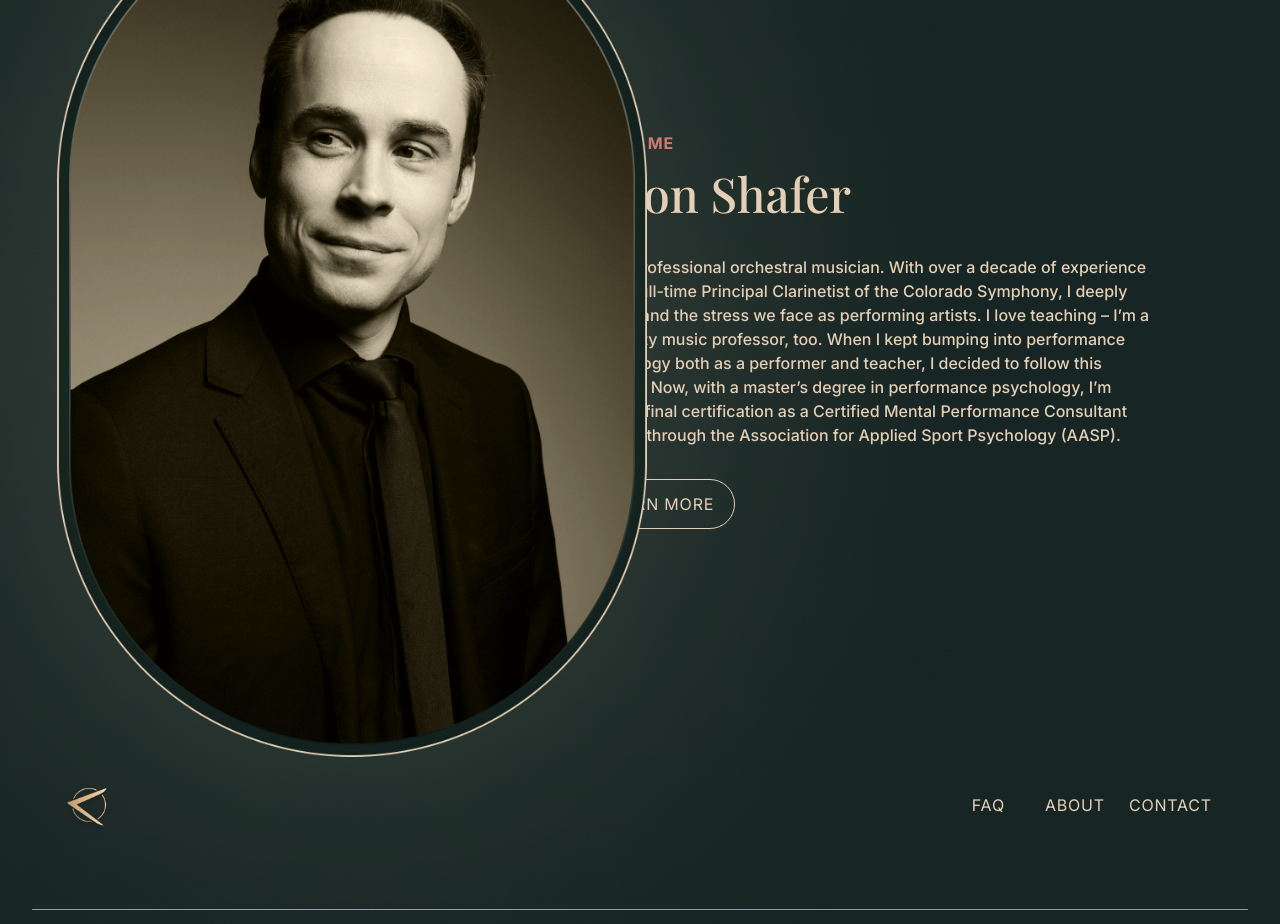
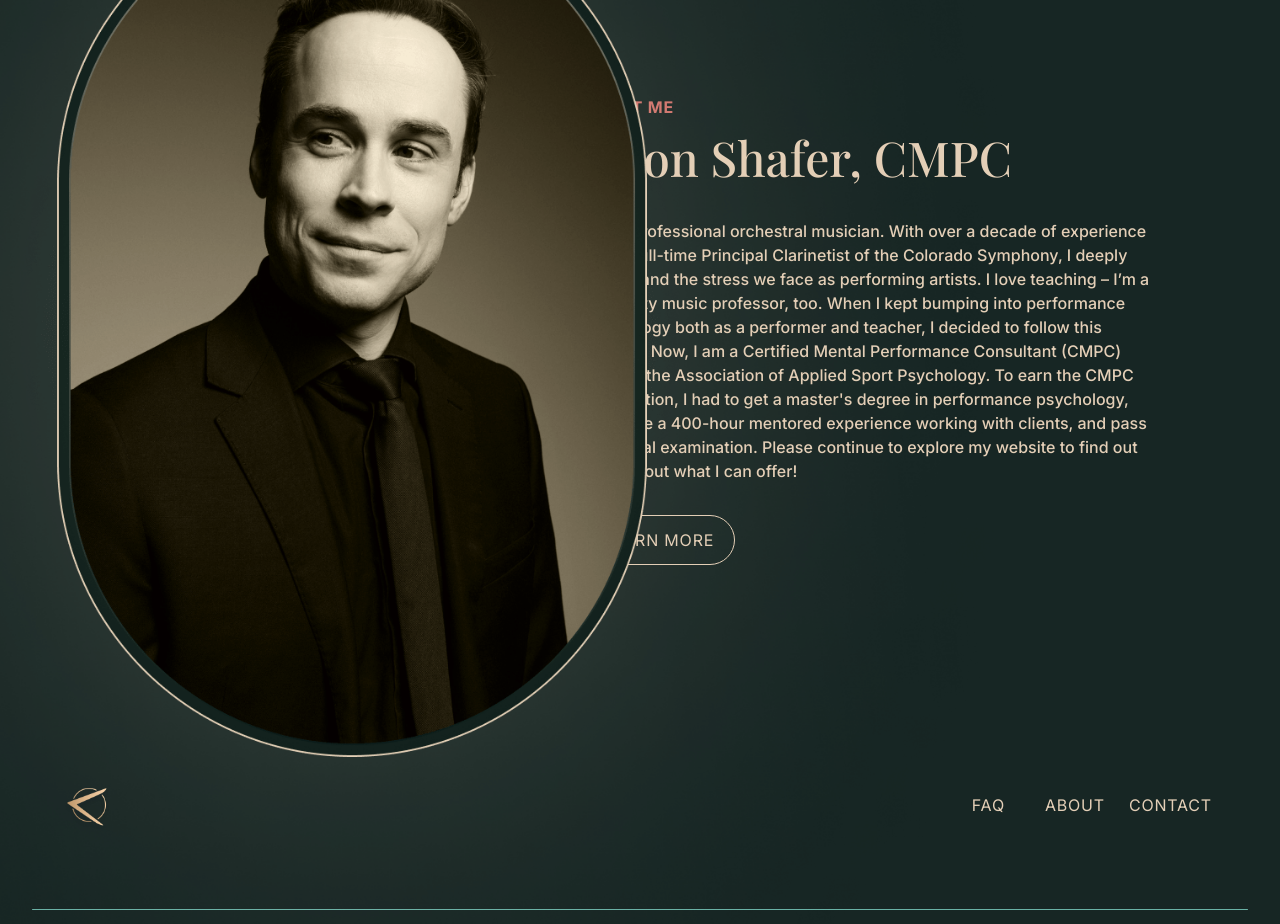
Before and after one commit to alfalcon90/crescendo, a Next.js app: page / in a window 1280 px wide. Shown: the part 5040-5964 px from the top of the page. Built offline with nearby package versions, Linux system fonts and the light colour scheme; a web font is replaced by a local one.

Commit message:
i love bemmy

```diff
--- a/src/components/AboutMe.tsx
+++ b/src/components/AboutMe.tsx
@@ -24,8 +24,8 @@ export default function AboutMe({
                 loading="eager"
             />
           </div>
-          <SectionHeader dark className="[&]:text-start lg:[&]:items-start" innerClassName="lg:[&]:items-start [&]:space-y-8" overline="About me" title="Jason Shafer" href={showBtn ? "/about" : undefined} subtitle="I am a professional orchestral musician. With over a decade of experience as the full-time Principal Clarinetist of the Colorado Symphony, I deeply understand the stress we face as performing artists.
-          I love teaching – I’m a university music professor, too. When I kept bumping into performance psychology both as a performer and teacher, I decided to follow this passion. Now, with a master’s degree in performance psychology, I’m nearing final certification as a Certified Mental Performance Consultant (CMPC) through the Association for Applied Sport Psychology (AASP)." ></SectionHeader>
+          <SectionHeader dark className="[&]:text-start lg:[&]:items-start" innerClassName="lg:[&]:items-start [&]:space-y-8" overline="About me" title="Jason Shafer, CMPC" href={showBtn ? "/about" : undefined} subtitle="I am a professional orchestral musician. With over a decade of experience as the full-time Principal Clarinetist of the Colorado Symphony, I deeply understand the stress we face as performing artists.
+          I love teaching – I’m a university music professor, too. When I kept bumping into performance psychology both as a performer and teacher, I decided to follow this passion. Now, I am a Certified Mental Performance Consultant (CMPC) through the Association of Applied Sport Psychology. To earn the CMPC certification, I had to get a master's degree in performance psychology, complete a 400-hour mentored experience working with clients, and pass a national examination. Please continue to explore my website to find out more about what I can offer!" ></SectionHeader>
         </div>
     </SectionContainer>
   );
```
